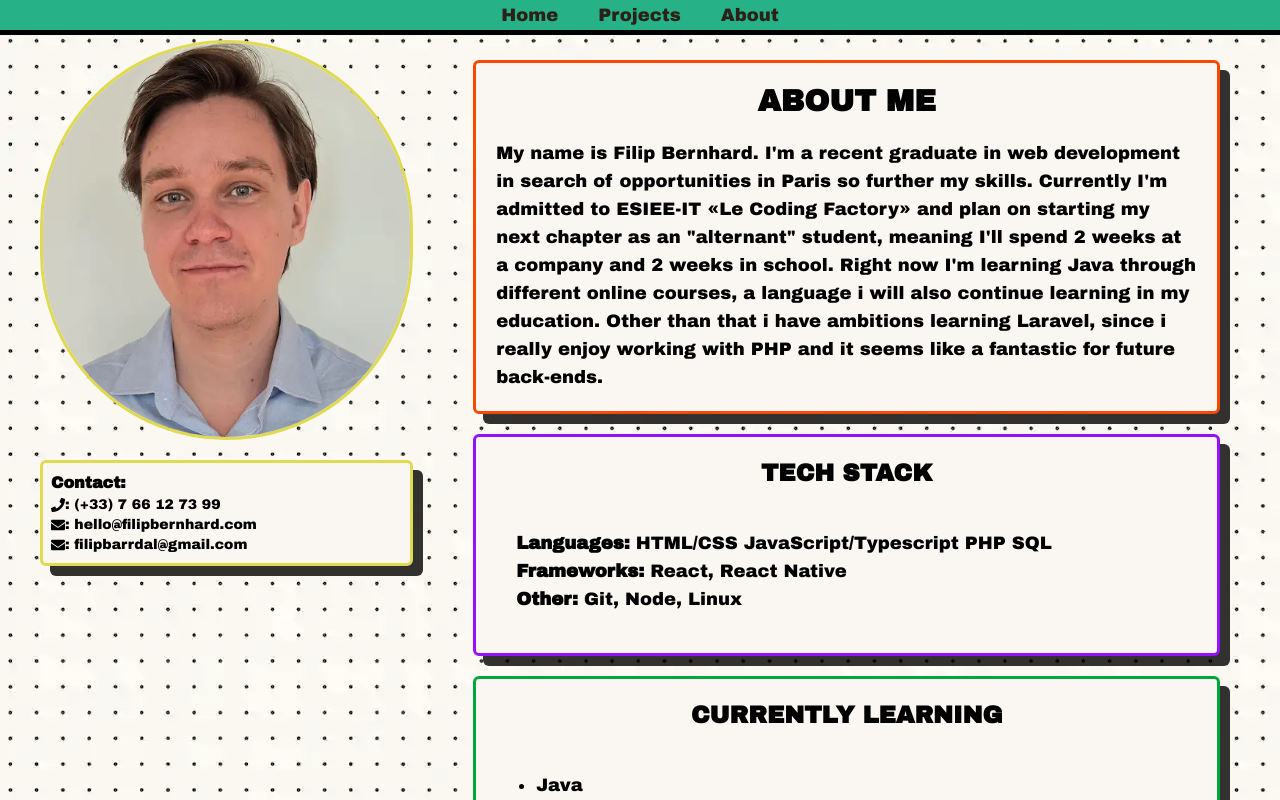
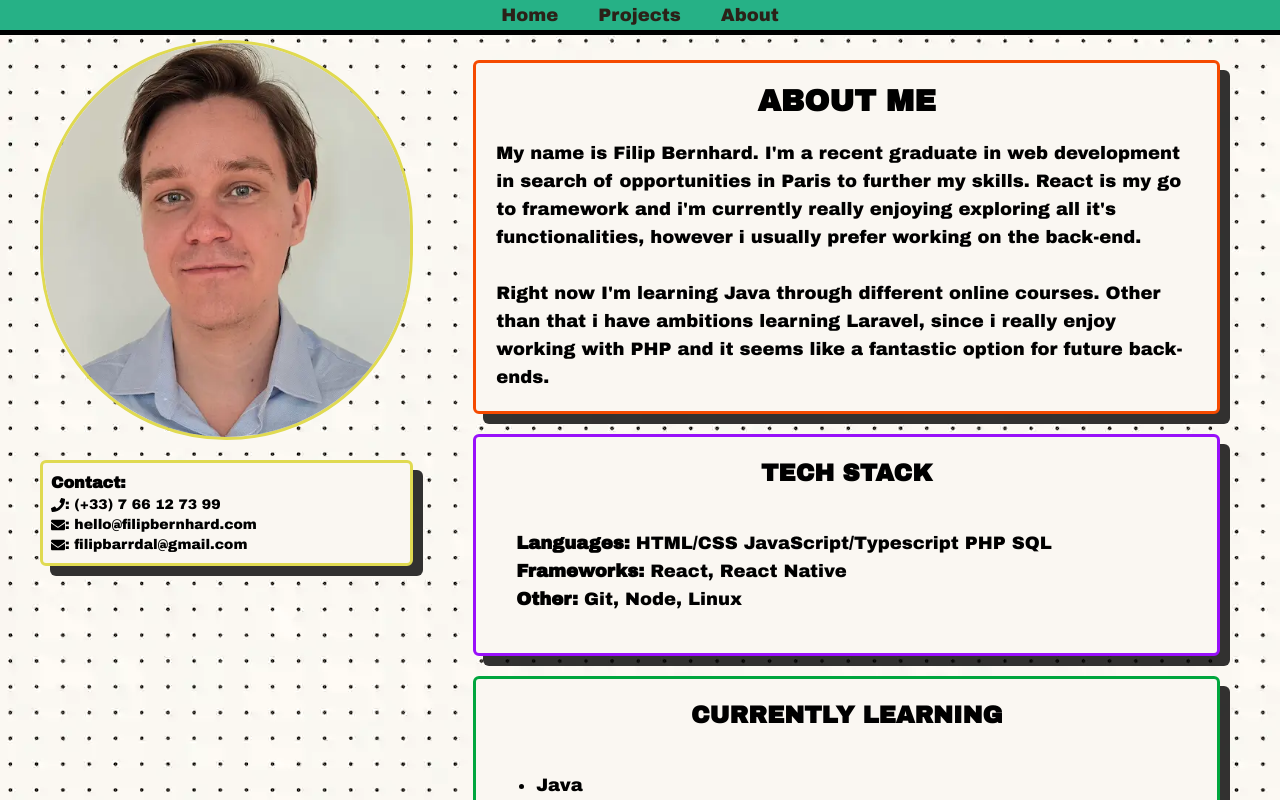
Before and after one commit to Carlbern/filipbernhard.com, a React (Vite) app: page /about in a window 1280 px wide. Shown: the top 800 px of the page. Built offline with nearby package versions, Linux system fonts and the light colour scheme.

Commit message:
Worked on styling for project cards, also added image for new project

```diff
--- a/src/components/projectCard.tsx
+++ b/src/components/projectCard.tsx
@@ -15,6 +15,8 @@ const colorMap: Record<string, string> = {
   mongodb: "#4DB33D",
   expressJs: "#000000",
   nodeJs: "#339933",
+  PHP: "#474A8A",
+  MySQL: "#f29111",
 };
 const textColorMap: Record<string, string> = {
   react: "#000000",
@@ -23,12 +25,13 @@ const textColorMap: Record<string, string> = {
   python: "#000000",
   expressJs: "#FFFFFF",
   nodeJs: "#FFFFFF",
+  PHP: "#FFFFFF",
 };
 
 export function ProductCard(props: Props) {
   return (
     <div
-      className="w-[80%] max-w-[400px] lg:m-5 p-3 rounded-md shadow-corner flex flex-col gap-2"
+      className="w-[100%] md:w-[80%] max-w-[400px] lg:m-5 p-3 rounded-md shadow-corner flex flex-col gap-2"
       style={{
         backgroundColor: colorMap[props.technologies[0]],
         color: textColorMap[props.technologies[0]],
--- a/src/components/projectSection.tsx
+++ b/src/components/projectSection.tsx
@@ -8,16 +8,16 @@ type Props = {
 export function ProjectSection(props: Props) {
   return (
     <div
-      className={`${props.bgColor} justify-evenly flex flex-col min-h-[100vh]`}
+      className={`${props.bgColor} justify-evenly flex flex-col min-h-[100vh] p-5`}
     >
       <h2 className="text-4xl font-bold mb-4 self-center">
         {(props.data[0]?.category ?? "").charAt(0).toUpperCase() +
           (props.data[0]?.category ?? "").slice(1)}
       </h2>
 
-      <div className="flex flex-col md:flex-row">
+      <div className="grid grid-cols-1 md:grid-cols-2 lg:grid-cols-3">
         {props.data.map((project: any) => (
-          <div className="flex justify-center" key={project.id}>
+          <div className="flex justify-center mt-5" key={project.id}>
             <ProductCard
               title={project.title}
               imageURL={"./assets/images/" + project.imageURL}
--- a/src/pages/about.tsx
+++ b/src/pages/about.tsx
@@ -33,15 +33,15 @@ export default function About() {
             <h1 className="text-3xl font-bold self-center">ABOUT ME</h1>
             <p className="text-sm md:text-lg">
               My name is Filip Bernhard. I'm a recent graduate in web
-              development in search of opportunities in Paris so further my
-              skills. Currently I'm admitted to ESIEE-IT «Le Coding Factory» and
-              plan on starting my next chapter as an "alternant" student,
-              meaning I'll spend 2 weeks at a company and 2 weeks in school.
-              Right now I'm learning Java through different online courses, a
-              language i will also continue learning in my education. Other than
-              that i have ambitions learning Laravel, since i really enjoy
-              working with PHP and it seems like a fantastic for future
-              back-ends.
+              development in search of opportunities in Paris to further my
+              skills. React is my go to framework and i'm currently really
+              enjoying exploring all it's functionalities, however i usually
+              prefer working on the back-end. <br />
+              <br />
+              Right now I'm learning Java through different online courses.
+              Other than that i have ambitions learning Laravel, since i really
+              enjoy working with PHP and it seems like a fantastic option for
+              future back-ends.
             </p>
           </div>
           <div className="bg-background flex flex-col gap-5 border-3 hover:shadow-small transition duration-500 border-purple-600 shadow-corner p-5 rounded-md">
```
Also changed, not shown: public/assets/images/usedWares.png (added).
